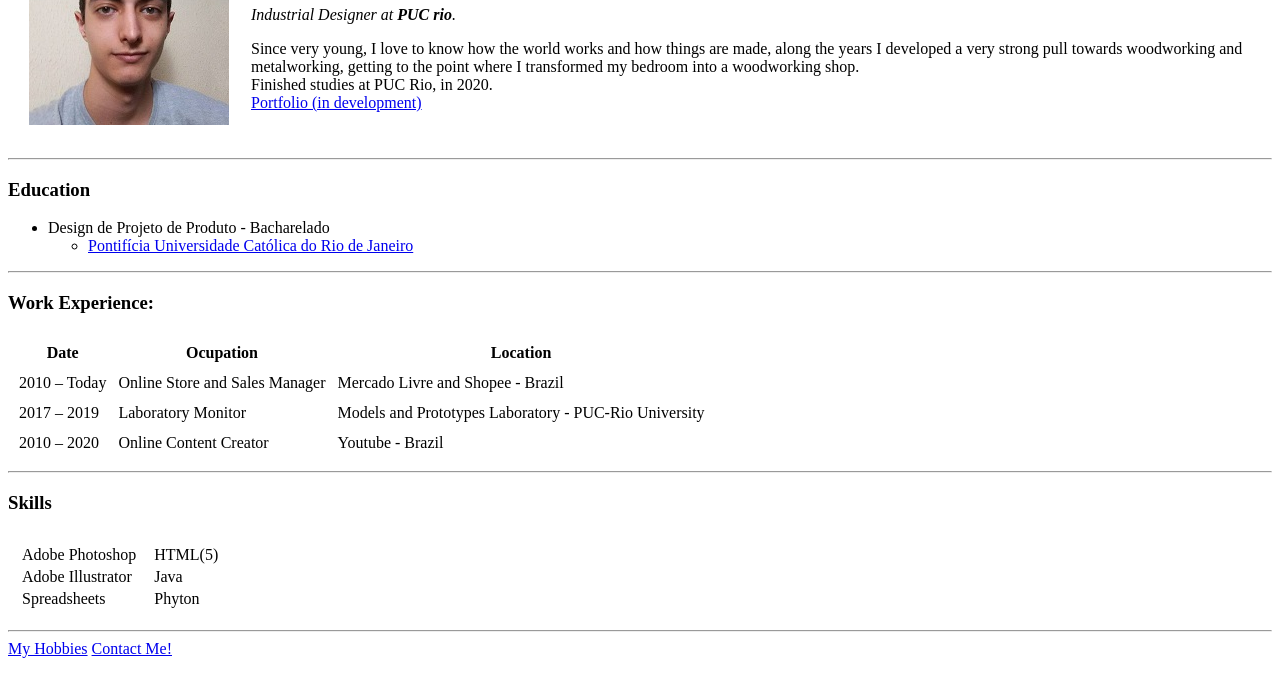
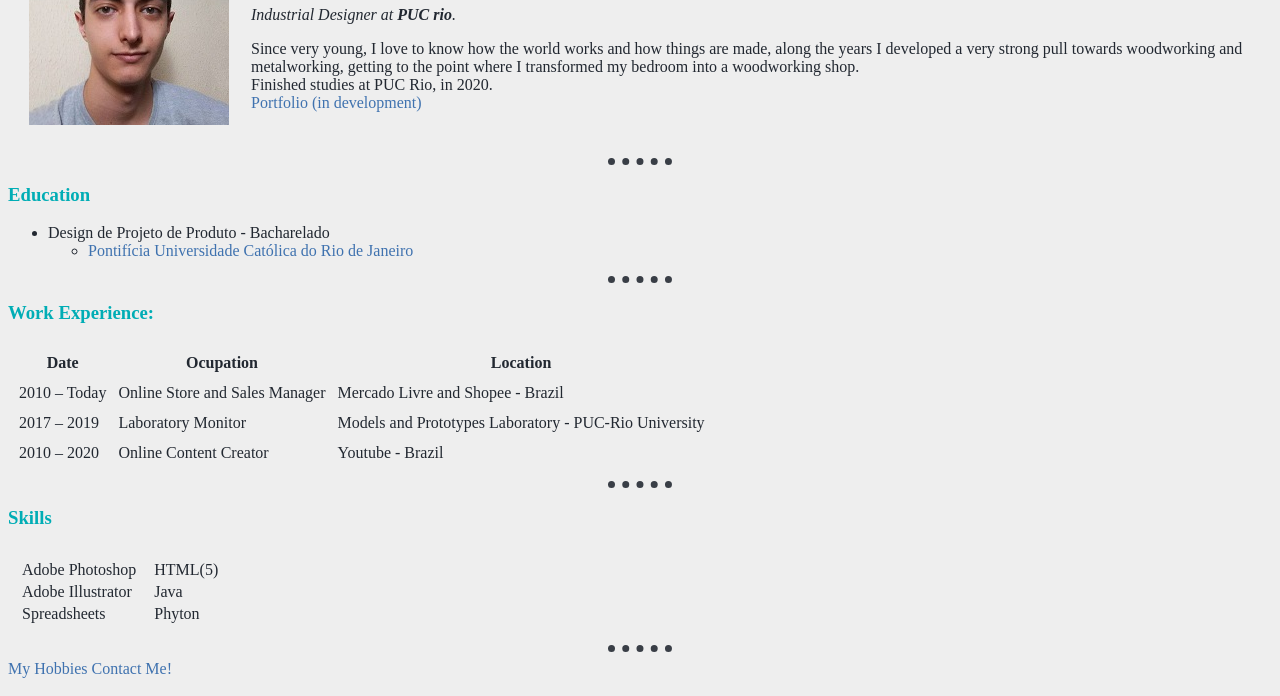
Before and after one commit to UlyssesPinheiro/cv, a plain HTML site: page index.html in a window 1280 px wide. Shown: the part 104-800 px from the top of the page. Drawn offline with Linux system fonts and the light colour scheme.

Commit message:
Add files via upload

```diff
--- /dev/null
+++ b/css/styles.css
@@ -0,0 +1,24 @@
+body {
+    background-color: #eeeeee;
+    color: #222831;
+}
+
+hr {
+    border-color: #393e46;
+    border-style: dotted none none;
+    border-width: 7px;
+    height: 0px;
+    width: 5%;
+}
+
+h1, h3 {
+  color: #00adb5;
+}
+
+a{
+  color: #3f72af;
+  text-decoration: none;
+}
+a:hover{
+  text-decoration: underline;
+}
--- a/index.html
+++ b/index.html
@@ -4,6 +4,9 @@
 <head>
   <meta charset="utf-8">
   <title>Ulysses's Personal Site</title>
+  <link rel="stylesheet" href="css/styles.css">
+
+
 </head>
 
 <body>
```
Also changed, not shown: contact.html (+2 -0 lines), myHobbies.html (+2 -0 lines).
